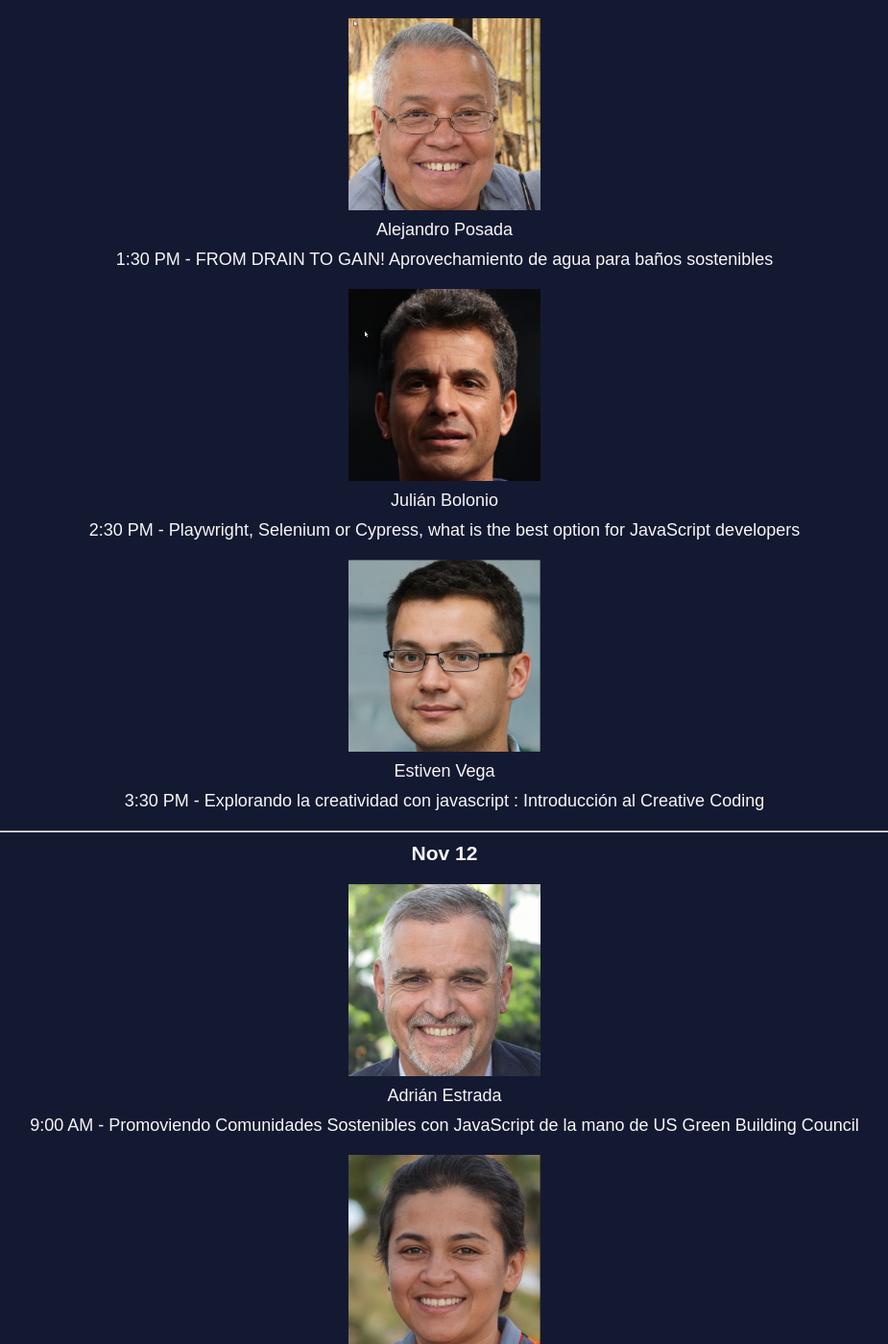
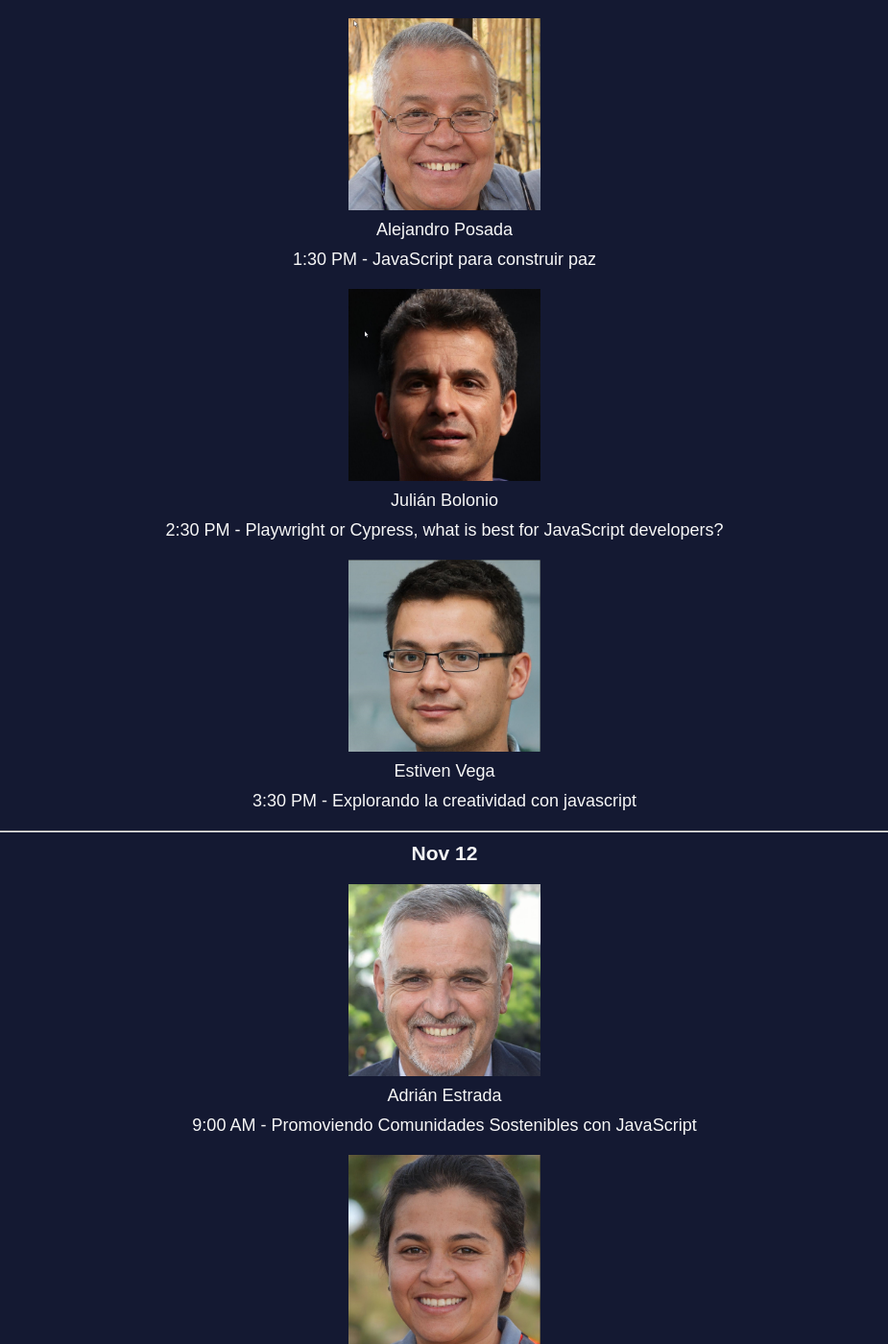
Before and after one commit to gothamgo/bweb, a Jekyll site: the page built from index.html, in a window 1280 px wide and 1400 px high, scrolled down 1658 px. Shown: the whole window at 96% size, without its empty margins (177-1102 px from the left). Built offline with Jekyll 4.4.1, drawn with Linux system fonts in a browser that asks for light colours; some of the changed text lies outside the part shown.

Commit message:
Update index.html

```diff
--- a/index.html
+++ b/index.html
@@ -84,19 +84,19 @@
 <div class="speaker">
   <img src="{{site.url}}/images/113f63c7b7be0723c61a646c13efe430.png" class="speaker-image" width="200" height="200">
   <p>Santiago Aragno</p>
-  <p>9:00 AM - Chatting with the Canvas; How to assemble art from AI Image Prompts</p>
+  <p>9:00 AM - Chatting with the Canvas; Assemble Art with AI</p>
 </div>
 
 </div><div class="speaker">
   <img src="{{site.url}}/images/11882d67779a93c29216c1c6b465ed2e.png" class="speaker-image" width="200" height="200">
   <p>Milena Gomez</p>
-  <p>10:00 AM - Supercharge Your React Apps with GPT in 15 Minutes</p>
+  <p>10:00 AM - React Apps with GPT</p>
 </div>
 
 <div class="speaker">
   <img src="{{site.url}}/images/118d8b62f468836d572ebafb98f1a65e.png" class="speaker-image" width="200" height="200">
   <p>Lucas Zapata</p>
-  <p>11:00 AM - Machine learning con Javascript utilizando Tensorflow.js</p>
+  <p>11:00 AM - Machine Learning con Javascript utilizando TF.js</p>
 </div>
 
 <hr>
@@ -106,19 +106,19 @@
 <div class="speaker">
   <img src="{{site.url}}/images/11967f63dd951f7ea682ab1239131c7d.png" class="speaker-image" width="200" height="200">
   <p>Alejandro Posada</p>
-  <p>1:30 PM - FROM DRAIN TO GAIN! Aprovechamiento de agua para baños sostenibles</p>
+  <p>1:30 PM - JavaScript para construir paz</p>
 </div>
 
 <div class="speaker">
 <img src="{{site.url}}/images/a95192c2c84e5b344eab1038815c4fc5.png" class="speaker-image" width="200" height="200">
   <p>Julián Bolonio</p>
-  <p>2:30 PM - Playwright, Selenium or Cypress, what is the best option for JavaScript developers</p>
+  <p>2:30 PM - Playwright or Cypress, what is best for JavaScript developers?</p>
 </div>
 
 <div class="speaker">
   <img src="{{site.url}}/images/11b418bf0a8d76da9fa5d3ca72c4eba3.png" class="speaker-image" width="200" height="200">
   <p>Estiven Vega</p>
-  <p>3:30 PM - Explorando la creatividad con javascript : Introducción al Creative Coding</p>
+  <p>3:30 PM - Explorando la creatividad con javascript</p>
 </div>
 
 <hr>
@@ -128,19 +128,19 @@
 <div class="speaker">
   <img src="{{site.url}}/images/1ece1693437e7b9a77823a98e95b81cc.png" class="speaker-image" width="200" height="200">
   <p>Adrián Estrada</p>
-  <p>9:00 AM - Promoviendo Comunidades Sostenibles con JavaScript de la mano de US Green Building Council</p>
+  <p>9:00 AM - Promoviendo Comunidades Sostenibles con JavaScript</p>
 </div>
 
 <div class="speaker">
   <img src="{{site.url}}/images/6ad7f3a34309beba7318a4b9a53e6fe9.png" class="speaker-image" width="200" height="200">
   <p>Catherine Calderon</p>
-  <p>10:00 AM - Machine learning con Javascript utilizando Tensorflow.js</p>
+  <p>10:00 AM - Emerging Trends in the JavaScript UI/UX</p>
 </div>
 
 <div class="speaker">
   <img src="{{site.url}}/images/83fa18cdcd216e7220794a23e76fe0dc.png" class="speaker-image" width="200" height="200">
   <p>Juliana Suarez</p>
-  <p>11:00 AM - Optimization and performance analysis of Javascript applications</p>
+  <p>11:00 AM - Performance analysis of Javascript applications</p>
 </div>
 
 <hr>
@@ -162,7 +162,7 @@
 <div class="speaker">
   <img src="{{site.url}}/images/113f63c7b7be0723c61a646c13efe430.png" class="speaker-image" width="200" height="200">
   <p>Santiago Aragno</p>
-  <p>3:30 AM - Overcoming the complexities of Bash scripts by harnessing the Power of JavaScript</p>
+  <p>3:30 AM - Harness the Power of JavaScript to replace bash scripts!</p>
 </div>
 
 <hr>
```
